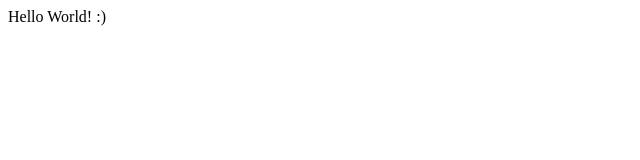
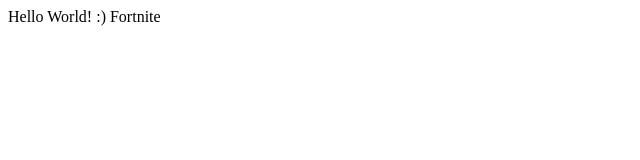
Before and after one commit to Cigi2/gyak9, a plain HTML site: page gyak9/wwwroot/index.html in a window 1280 px wide. Shown: the full height of the page, 0-640 px from the left. Drawn offline with Linux system fonts and the light colour scheme.

Commit message:
Fortnite

```diff
--- a/gyak9/wwwroot/index.html
+++ b/gyak9/wwwroot/index.html
@@ -5,6 +5,6 @@
     <title></title>
 </head>
 <body>
-    Hello World! :)
+    Hello World! :) Fortnite
 </body>
 </html>
```
